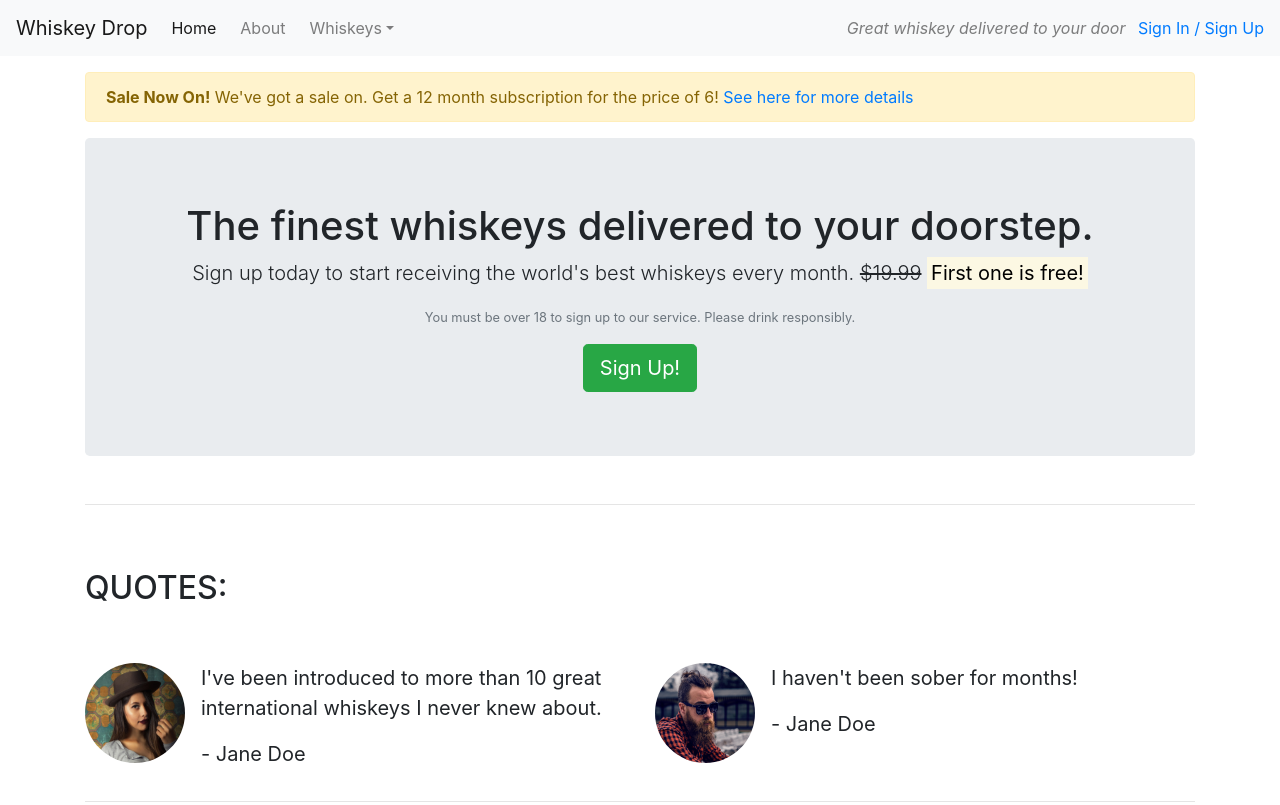
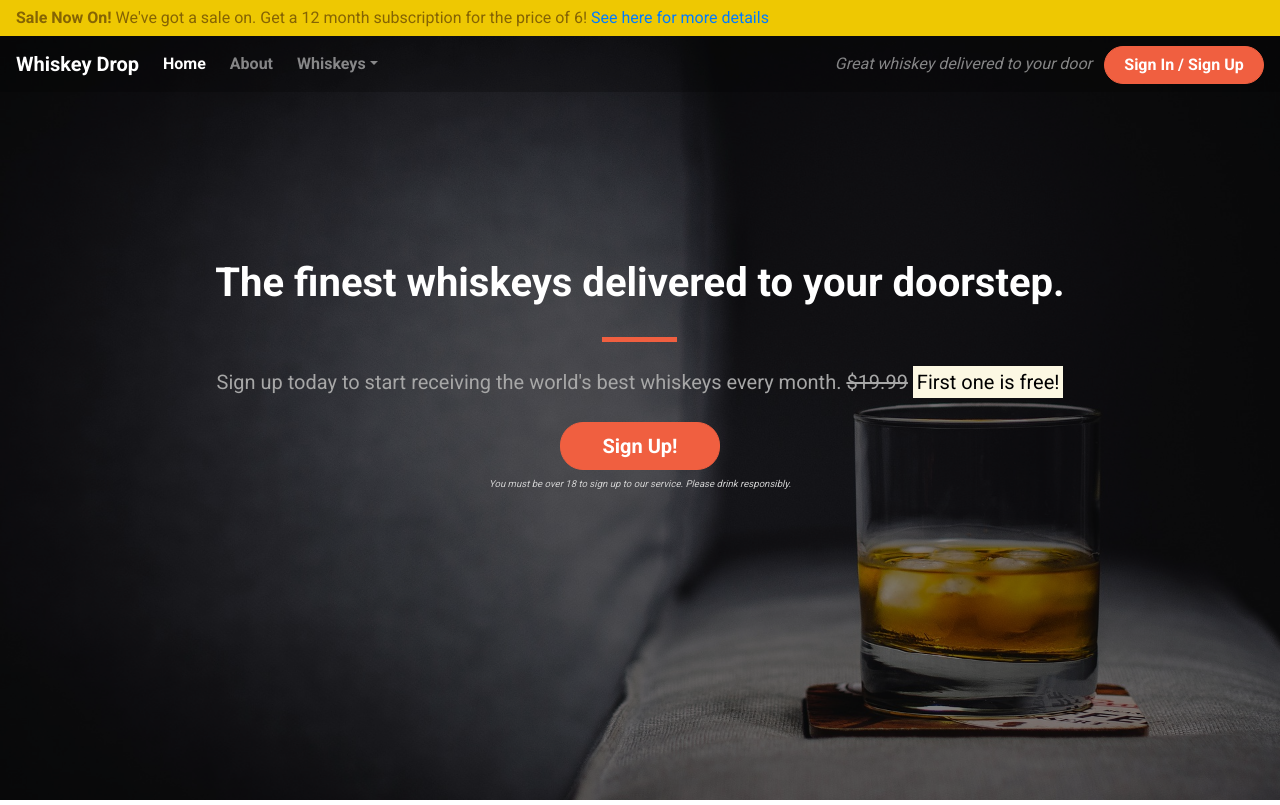
Before and after one commit to Joh201/Bootstrap-whiskey, a plain HTML site: page index.html in a window 1280 px wide. Shown: the top 805 px of the page. Drawn offline with nearby package versions, Linux system fonts and the light colour scheme.

Commit message:
Add custom style to navbar and alert

```diff
--- /dev/null
+++ b/css/style.css
@@ -0,0 +1,141 @@
+body {
+    font-family: 'Roboto', sans-serif;
+}
+
+/* Containers */
+
+.alert-container .col-12 {
+    padding-left: 0;
+    padding-right: 0;
+}
+
+.site-wide-alert {
+    background-color: #eec802;
+    border-color: #eec802;
+    padding: 5px 15px;
+    margin-bottom: 0;
+    border: 1px solid transparent;
+    border-radius: 0;
+}
+
+
+.callout-container {
+    height: 100vh;
+
+    background: url('../images/whiskey-background.jpg') no-repeat bottom right fixed;
+    -webkit-background-size: cover;
+    -moz-background-size: cover;
+    -o-background-size: cover;
+    background-size: cover;
+
+    display: flex;
+    align-items: center;
+    justify-content: center;
+
+    position: relative;
+}
+
+.opaque-overlay {
+    position: absolute;
+    top: 0;
+    left: 0;
+    height: 100%;
+    width: 100%;
+    background-color: rgba(0, 0, 0, 0.5);
+}
+
+.quotes-container {}
+
+.features-container {}
+
+/* Block dividers */
+
+.block-divider {
+    width: 75px;
+    height: 5px;
+    border: 0;
+}
+
+.block-divider--orange {
+    background-color: #f05f40;
+}
+
+.block-divider--short {
+    width: 35px;
+}
+
+/* Navbar */
+
+.navalert-container {
+    position: absolute;
+    top: 0;
+    left: 0;
+    z-index: 1;
+    padding-left: 0;
+    padding-right: 0;
+}
+
+.navbar {
+    margin-bottom: 0;
+    width: 100%;
+    background-color: rgba(0, 0, 0, .25);
+    border: 0;
+}
+
+.navbar .navbar-toggler{
+    border: 0;
+}
+
+.navbar-brand{
+    font-weight: bold;
+}
+
+ .navbar .navbar-nav a {
+    font-weight: bold;
+}
+
+
+/* Jumbotron */
+
+.jumbotron {
+    background-color: transparent;
+}
+
+.jumbotron h1 {
+    color: white;
+    font-weight: bold;
+    margin-bottom: 30px;
+}
+
+.jumbotron .lead {
+    color: #a7a7a7;
+    margin: 25px 0;
+}
+
+.jumbotron small {
+    font-size: 60%;
+    font-style: italic;
+    color: #d0d0d0;
+}
+
+/* Buttons */
+
+.btn--cta {
+    font-weight: bold;
+    border-radius: 23px;
+    width: 160px;
+}
+
+.btn--red {
+    color: white;
+    background-color: #f05f40;
+    border-color: #f05f40;
+}
+
+.btn--red:hover,
+.btn--red:active,
+.btn--red:focus,
+.btn--red:active:focus {
+    background-color: #df4929;
+    border-color: #df4929;
+}
--- a/index.html
+++ b/index.html
@@ -10,12 +10,25 @@
     <!-- <link rel="stylesheet" href="https://maxcdn.bootstrapcdn.com/bootstrap/4.1.3/css/bootstrap.min.css"> -->
     <link rel="stylesheet" href="https://stackpath.bootstrapcdn.com/bootstrap/4.1.3/css/bootstrap.min.css" integrity="sha384-MCw98/SFnGE8fJT3GXwEOngsV7Zt27NXFoaoApmYm81iuXoPkFOJwJ8ERdknLPMO" crossorigin="anonymous">
     <link rel="stylesheet" href="https://use.fontawesome.com/releases/v5.6.1/css/all.css" integrity="sha384-gfdkjb5BdAXd+lj+gudLWI+BXq4IuLW5IT+brZEZsLFm++aCMlF1V92rMkPaX4PP" crossorigin="anonymous">
+    <link href="https://fonts.googleapis.com/css?family=Roboto:400,700" rel="stylesheet">
+    <link  rel="stylesheet" href="css/style.css" type="text/css">
+
 </head>
 
 <body>
 
   <!--Nav-->
-  <nav class="navbar navbar-light navbar-expand-sm bg-light">
+  <div class="container-fluid navalert-container">
+    <div class="container-fluid alert-container">
+      <div class="row d-none d-sm-block">
+        <div class="col-12">
+            <div class="site-wide-alert alert alert-warning">
+                <strong>Sale Now On!</strong> We've got a sale on. Get a 12 month subscription for the price of 6! <a href="">See here for more details</a>
+            </div>
+        </div>
+    </div>
+   </div>
+  <nav class="navbar navbar-dark navbar-expand-sm">
     <a href="/" class="navbar-brand">Whiskey Drop</a>
     <button class="navbar-toggler ml-auto" type="button" data-toggle="collapse" data-target="#navbarNavDropdown" aria-controls="navbarNavDropdown" aria-expanded="false" aria-label="Toggle navigation">
       <span class="navbar-toggler-icon"></span></button>
@@ -39,45 +52,41 @@
 
     <div class="d-none d-md-block">
         <p class="navbar-text my-auto mr-2"><i>Great whiskey delivered to your door</i></p>
-        <a href="/login">Sign In / Sign Up</a>
+        <a href="/login" class="btn btn--cta btn--red">Sign In / Sign Up</a>
     </div>
-    <!--</div>-->
-</nav>
+  </nav>
+</div>
 
-    <article class="container mt-3">
 
-      <div class="row d-none d-sm-block">
-        <div class="col-12">
-            <div class="alert alert-warning">
-                <strong>Sale Now On!</strong> We've got a sale on. Get a 12 month subscription for the price of 6! <a href="">See here for more details</a>
-            </div>
-        </div>
-    </div>
-
+   <div class="container-fluid callout-container">
+     <!-- Callout -->
+     <div class="opaque-overlay">&nbsp;</div>
       <div class="row">
         <div class="col-12">
-        <!-- Callout -->
         <section class="callout jumbotron text-center">
             <h1>The finest whiskeys delivered to your doorstep.</h1>
+            <hr class="block-divider block-divider--orange">
             <p class="lead">Sign up today to start receiving the world's best whiskeys every month.
               <s class="d-none d-sm-inline">$19.99</s>
               <span class="d-inline d-sm-none"><br></span>
               <strong><mark>First one is free!</mark></strong></p>
+              <button class="btn btn-lg btn--cta btn--red " data-toggle="modal" data-target="#signUpModal">Sign Up!</button>
             <p class="text-muted"><small>You must be over 18 to sign up to our service. Please drink responsibly.</small></p>
-            <button class="btn btn-success btn-lg" data-toggle="modal" data-target="#signUpModal">Sign Up!</button>
         </section>
        </div>
       </div>
+    </div>
         <!-- /.callout -->
-        <hr>
 
         <!-- Quotes -->
+      <div class="container quotes-container">
         <section class="quotes">
           <div class="row">
             <div class="col-12 my-5">
               <h2 class="text-uppercase">Quotes:</h2>
+              <hr />
             </div>
-        </div>
+         </div>
           <div class="row">
             <div class="col-12 col-md-6">
               <div class="media">
@@ -92,7 +101,6 @@
                 </div>
               </div>
            </div>
-
 
           <div class="col-12 col-md-6">
             <div class="media">
@@ -109,19 +117,22 @@
           </div>
           </div>
         </section>
+      </div>
         <!-- /.quotes -->
-        <hr>
+
 
         <!-- Features -->
-        <section class="features">
+        <div class="features-container">
+         <section class="features">
           <div class="row">
             <div class="col-12 my-5">
               <h2 class="text-uppercase">Features:</h2>
+              <hr />
             </div>
           </div>
 
           <div class="row">
-            <div class="col-12 col-md-6 col-lg-3">
+            <div class="col-12 col-md-6 col-lg-4">
              <div class="feature">
                 <h3><i class="fas fa-gift d-none d-sm-inline"></i> Feature 1 <span class="badge badge-success">New!</span></h3>
                 <p>Lorem ipsum dolor sit amet, consectetur adipiscing elit, sed do eiusmod tempor incididunt ut labore et dolore magna aliqua. Ut enim ad minim veniam,
@@ -130,7 +141,7 @@
              </div>
           </div>
 
-          <div class="col-12 col-md-6 col-lg-3">
+          <div class="col-12 col-md-6 col-lg-4">
             <div class="feature">
                 <h3><i class="fas fa-credit-card d-none d-sm-inline"></i> Feature 2</h3>
                 <p>Lorem ipsum dolor sit amet, consectetur adipiscing elit, sed do eiusmod tempor incididunt ut labore et dolore magna aliqua. Ut enim ad minim veniam,
@@ -149,6 +160,8 @@
           </div>
           </div>
         </section>
+      </div>
+       <!-- /.features -->
 
         <section class="container">
             <div class="row">
```
Also changed, not shown: images/whiskey-background.jpg (added).
